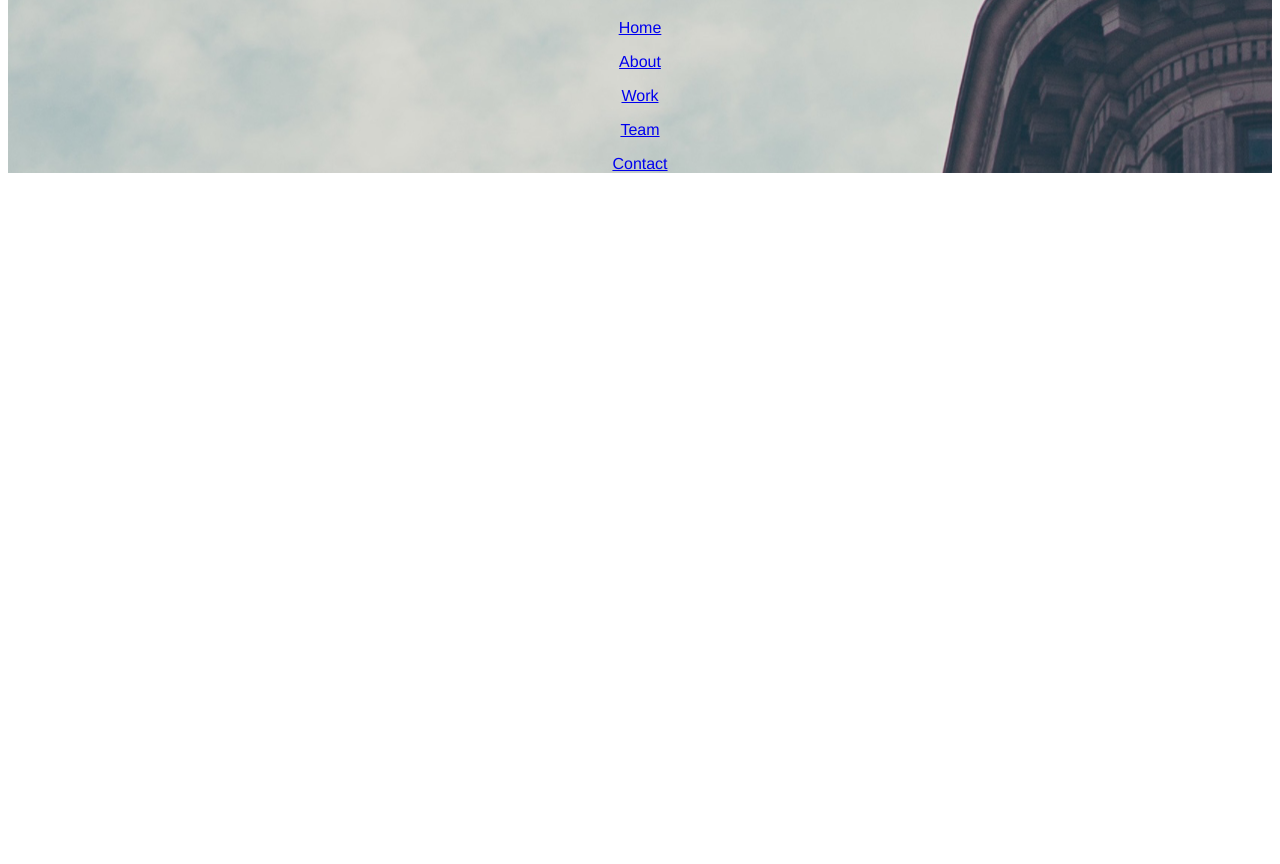
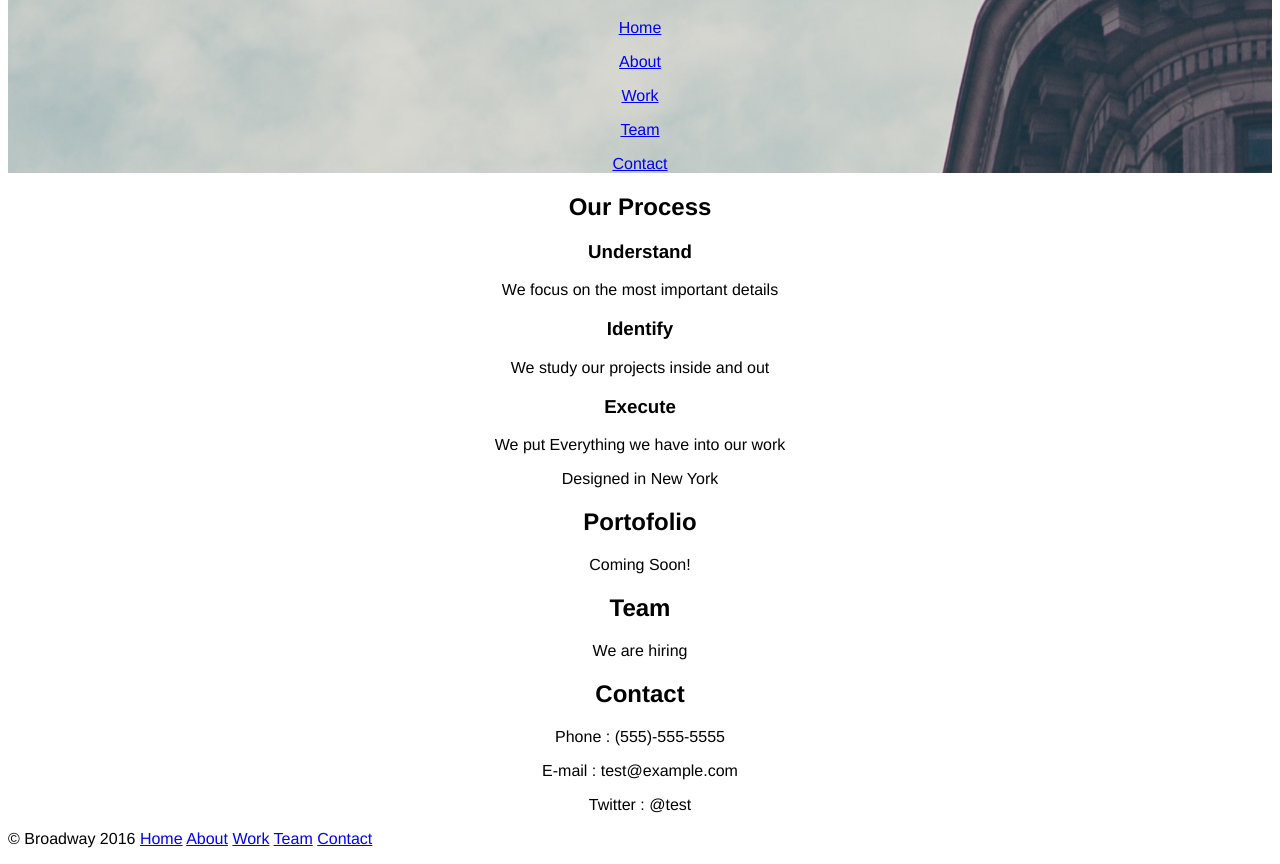
Before and after one commit to DanosJ/Broadway, a plain HTML site: page index.html in a window 1280 px wide. Shown: the part 61-925 px from the top of the page. Before the commit the page ends 800 px from the top, so only its background shows below. Drawn offline with Linux system fonts and the light colour scheme.

Commit message:
Done Html Imgs and CSS to do

```diff
--- a/index.html
+++ b/index.html
@@ -14,5 +14,30 @@
         <p><a href="www.null.com" target="_blank">Team</a></p>
         <p><a href="www.null.com" target="_blank">Contact</a></p>
     </div>
+        <h2>Our Process</h2>
+          <h3>Understand</h3>
+            <p>We focus on the most important details</p>
+          <h3>Identify</h3>
+            <p>We study our projects inside and out</p>
+          <h3>Execute</h3>
+            <p>We put Everything we have into our work</p>
+            <p>Designed in New York</p>
+          <h2>Portofolio</h2>
+            <p>Coming Soon!</p>
+          <h2>Team</h2>
+            <p>We are hiring</p>
+          <h2>Contact</h2>
+            <p>Phone : (555)-555-5555</p>
+            <p>E-mail : test@example.com</p>
+            <p>Twitter : @test</p>
   </body>
+  <footer>
+   <p>
+     © Broadway 2016 <a href="www.null.com" target="_blank">Home</a>
+     <a href="www.null.com" target="_blank">About</a>
+     <a href="www.null.com" target="_blank">Work</a>
+     <a href="www.null.com" target="_blank">Team</a>
+     <a href="www.null.com" target="_blank">Contact</a>
+   </p>
+  </footer>
 </html>
--- a/resources/css/style.css
+++ b/resources/css/style.css
@@ -6,3 +6,7 @@ body {
 #background {
   background-image: url(../images/the-flatiron-building.png);
 }
+
+footer {
+  text-align: left;
+}
```
